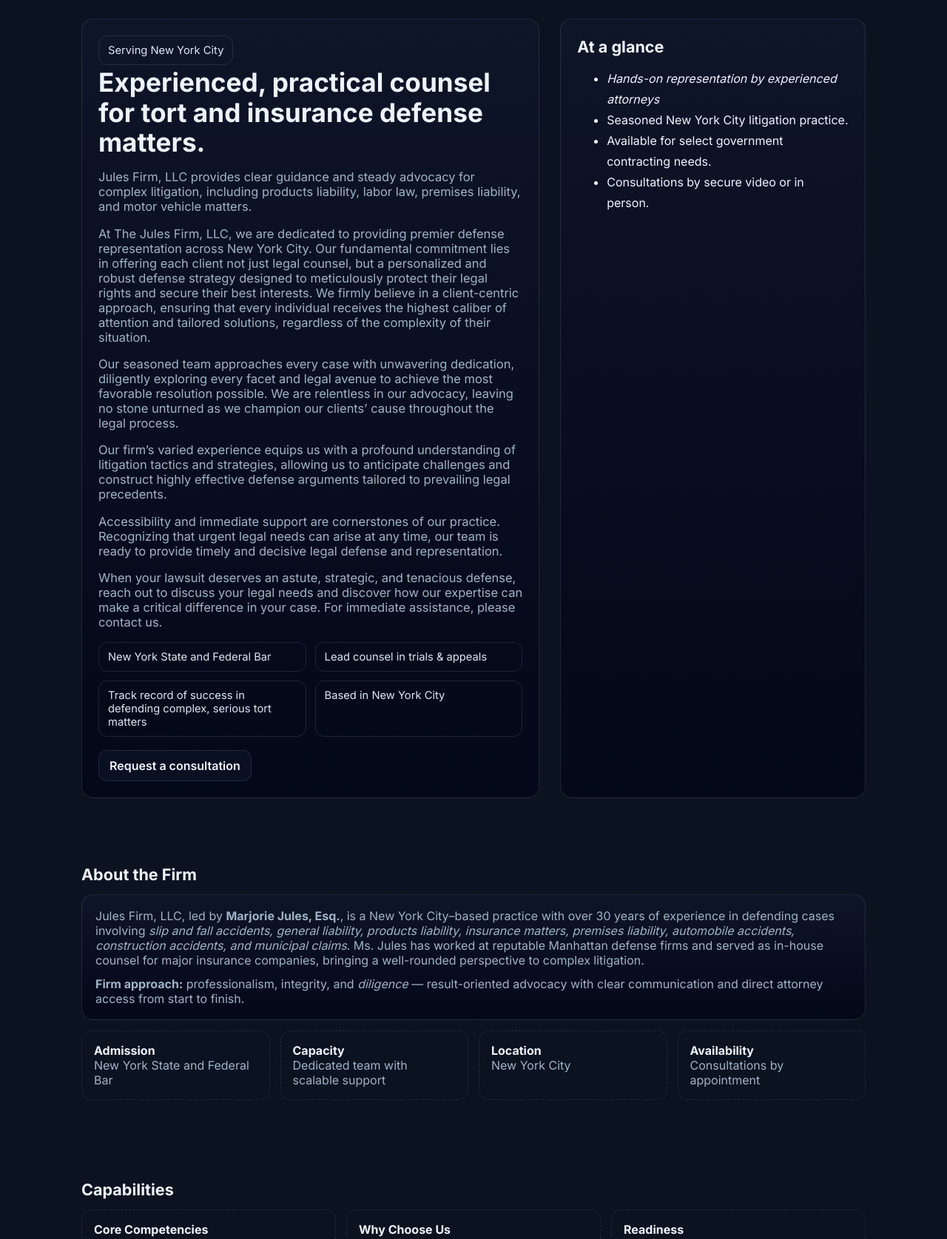
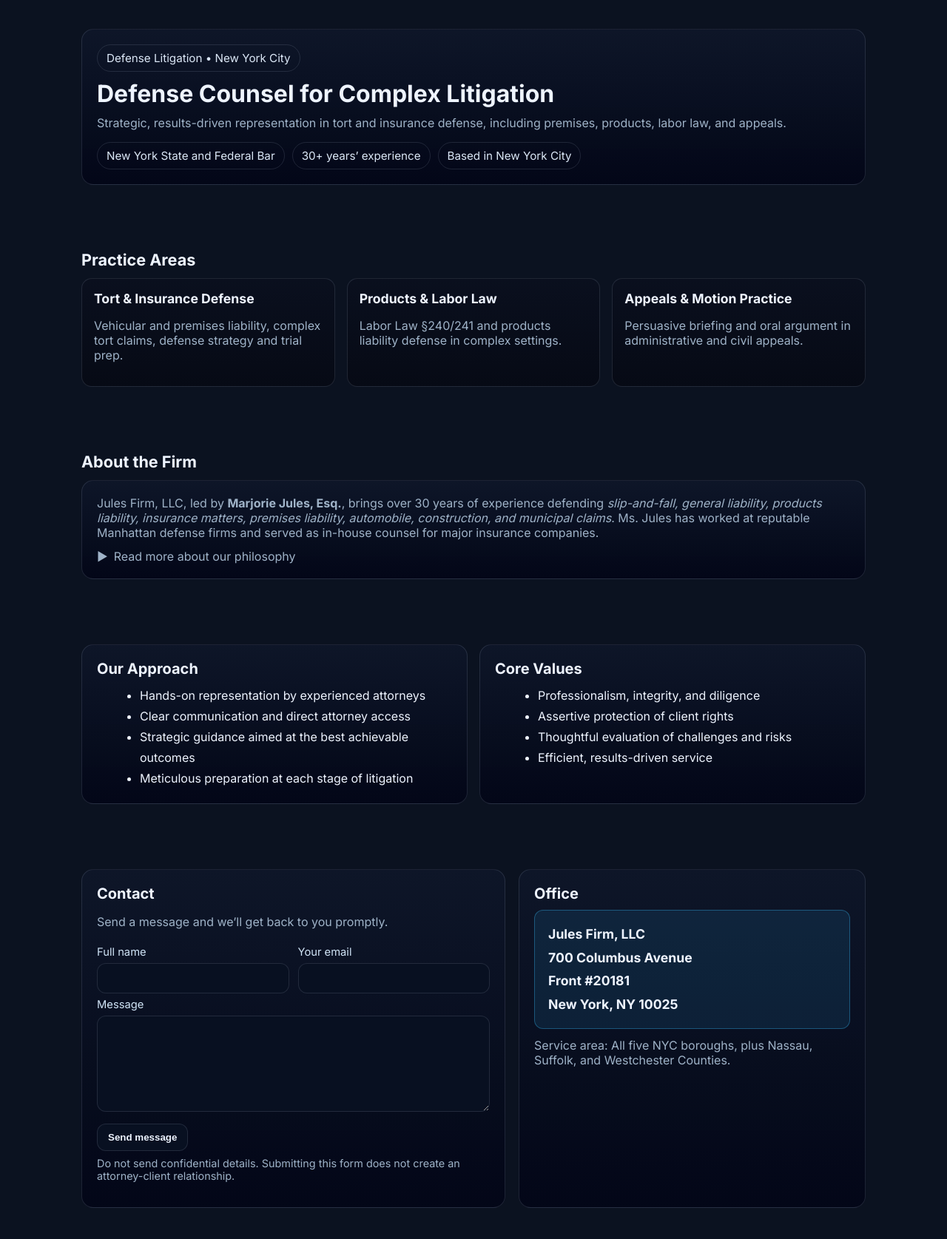
Before and after one commit to APJules/Marjorie-Jules-Website, a plain HTML site: page index.html in a window 1280 px wide. Shown: the part 96-1771 px from the top of the page at 74% size. Drawn offline with Linux system fonts and the light colour scheme.

Commit message:
index.html

```diff
--- a/index.html
+++ b/index.html
@@ -3,106 +3,72 @@
 <head>
   <meta charset="utf-8" />
   <meta name="viewport" content="width=device-width, initial-scale=1" />
-  <title>Jules Firm, LLC | New York City Law Firm</title>
-  <meta name="description" content="Jules Firm, LLC — New York City defense litigation led by Marjorie Jules, Esq., focused on tort and insurance defense, products liability, premises liability, labor law, appeals, and complex matters." />
+  <title>Jules Firm, LLC | New York City Defense Counsel</title>
+  <meta name="description" content="Jules Firm, LLC provides strategic, results-driven defense counsel in New York City. Tort and insurance defense, premises, products, labor law, appeals." />
 
   <link rel="preconnect" href="https://fonts.googleapis.com">
   <link rel="preconnect" href="https://fonts.gstatic.com" crossorigin>
   <link href="https://fonts.googleapis.com/css2?family=Inter:wght@300;400;600;700&display=swap" rel="stylesheet">
 
   <style>
-    /* Dark theme palette */
     :root{
-      --bg:#0b1220;              /* solid deep navy */
-      --muted:#9fb3c8;           /* soft blue-gray text */
-      --text:#eef4ff;            /* near white */
-      --accent:#38bdf8;          /* sky-400 */
-      --accent-2:#22d3ee;        /* cyan-400 */
+      --bg:#0b1220;            /* solid dark navy */
+      --panel:rgba(15,23,42,.86);
+      --text:#eef4ff;          /* near white */
+      --muted:#9fb3c8;         /* soft blue-gray */
+      --accent:#38bdf8;        /* cyan sky */
+      --accent-2:#22d3ee;
+      --border:rgba(148,163,184,.18);
       --ring:rgba(56,189,248,.35);
-      --panel:rgba(15,23,42,.78);
-      --border:rgba(148,163,184,.18);
     }
-
-    /* Global text colors (restore if anything turned black) */
-    body, h1, h2, h3, h4, h5, h6, p, li, label { color: var(--text); }
-    .muted { color: var(--muted) !important; }
-
     *{box-sizing:border-box}
     html,body{height:100%}
     body{
       margin:0;
       font-family:Inter,system-ui,-apple-system,"Segoe UI",Roboto,"Helvetica Neue",Arial,"Noto Sans",sans-serif;
-      background: var(--bg); /* SOLID background (no gradient) */
+      background:var(--bg); color:var(--text);
+      -webkit-font-smoothing:antialiased; -moz-osx-font-smoothing:grayscale;
     }
-
-    a, a:visited { color:var(--accent); text-decoration:none }
-    a:hover { color:var(--accent-2) }
-
-    header{
-      position:sticky; top:0; z-index:50;
-      backdrop-filter:saturate(140%) blur(6px);
-      background:rgba(2,8,23,.6);
-      border-bottom:1px solid rgba(148,163,184,.15)
-    }
+    a,a:visited{color:var(--accent); text-decoration:none}
+    a:hover{color:var(--accent-2)}
     .container{max-width:1100px; margin:0 auto; padding:0 20px}
+    header{position:sticky; top:0; z-index:40; background:rgba(7,12,24,.9); border-bottom:1px solid var(--border); backdrop-filter:saturate(140%) blur(6px)}
     .nav{display:flex; align-items:center; justify-content:space-between; padding:14px 0}
-    .brand{display:flex; gap:12px; align-items:center}
-    .brand h1{font-size:1.05rem; margin:0; letter-spacing:.4px}
-
-    .btn{
-      appearance:none; border:1px solid var(--border); background:#081021; color:var(--text);
-      padding:10px 14px; border-radius:12px; font-weight:600
-    }
+    .brand{font-weight:700; letter-spacing:.3px}
+    .btn{border:1px solid var(--border); background:#081021; color:var(--text); padding:10px 14px; border-radius:12px; font-weight:600}
     .btn:focus{outline:none; box-shadow:0 0 0 6px var(--ring)}
 
-    /* Cards / tiles */
-    .card, .tile {
-      background: linear-gradient(180deg, var(--panel), rgba(2,6,23,.82));
-      color: var(--text);
-      border: 1px solid var(--border);
-      border-radius:16px;
-    }
-    .card .inner{padding:22px}
-    .tile{padding:18px}
+    main.container{padding:28px 20px}
+    section{padding:44px 0}
+    h1,h2,h3,h4{margin:0 0 10px}
+    .muted{color:var(--muted)}
+    .card{background:linear-gradient(180deg,var(--panel),rgba(2,6,23,.9)); border:1px solid var(--border); border-radius:16px; padding:20px}
+    .grid-3{display:grid; grid-template-columns:repeat(3,minmax(0,1fr)); gap:16px}
+    .grid-2{display:grid; grid-template-columns:repeat(2,minmax(0,1fr)); gap:16px}
+    .pill{display:inline-block; padding:8px 12px; border:1px solid var(--border); border-radius:999px; color:#dbe7f6; font-size:.95rem}
+    ul.clean{margin:10px 0 0 18px; line-height:1.75}
+    .tile{border:1px solid var(--border); border-radius:14px; padding:16px; background:linear-gradient(180deg,rgba(10,16,30,.9),rgba(6,10,20,.9))}
 
-    /* Hero */
-    .hero{padding:72px 0 36px}
-    .hero-grid{display:grid; grid-template-columns:1.2fr .8fr; gap:28px}
-    .hero h2{font-size:2.2rem; line-height:1.15; margin:.2rem 0 1rem}
-    .hero p{color:var(--muted); font-size:1.03rem}
+    /* Contact form */
+    .contact-wrap{display:grid; grid-template-columns:1.1fr .9fr; gap:18px}
+    label{display:block; font-size:.92rem; color:#d1e5f7; margin:6px 0}
+    input,textarea{width:100%; background:#081021; border:1px solid var(--border); color:var(--text); padding:12px 14px; border-radius:12px}
+    textarea{min-height:130px; resize:vertical}
+    .row{display:grid; grid-template-columns:1fr 1fr; gap:12px}
 
-    /* Sections */
-    section{padding:54px 0}
-    section h3{font-size:1.35rem; margin:0 0 14px}
+    .office{font-size:1.1rem; line-height:1.8; font-weight:700; background:rgba(56,189,248,.10);
+      padding:16px 18px; border-radius:12px; border:1px solid rgba(56,189,248,.35)}
 
-    /* Info strip */
-    .resume{display:grid; grid-template-columns:repeat(4,1fr); gap:14px}
-    .resume .item{padding:16px; border-radius:14px; border:1px dashed var(--border)}
+    /* Read more discloser */
+    details summary{cursor:pointer; list-style:none}
+    details summary::-webkit-details-marker{display:none}
+    summary .chev{transition:transform .15s ease}
+    details[open] summary .chev{transform:rotate(90deg)}
 
-    /* Contact */
-    .contact-wrap{display:grid; grid-template-columns:1.1fr .9fr; gap:22px}
-    label{display:block; font-size:.92rem; margin-bottom:6px; color:#d1e5f7}
-    input, textarea{width:100%; background:#081021; border:1px solid var(--border); color:var(--text); padding:12px 14px; border-radius:12px}
-    textarea{min-height:140px}
-    form .row{display:grid; grid-template-columns:1fr 1fr; gap:12px}
+    footer{padding:26px 0; color:#b9cbe0; border-top:1px solid var(--border)}
 
-    .pill{
-      border:1px solid var(--border); padding:10px 12px; border-radius:12px;
-      font-size:.92rem; color:#dbe7f6
-    }
-    .meta{display:grid; grid-template-columns:repeat(2,minmax(0,1fr)); gap:12px; margin-top:16px}
-
-    .office-address{
-      font-size:1.15rem; line-height:1.9; font-weight:700;
-      background:rgba(56,189,248,.10);
-      padding:16px 18px; border-radius:12px; border:1px solid rgba(56,189,248,.35)
-    }
-
-    footer{padding:28px 0; color:#b9cbe0; border-top:1px solid rgba(148,163,184,.15)}
-
-    @media (max-width: 920px){
-      .hero-grid,.resume,.contact-wrap,form .row{grid-template-columns:1fr}
-      .hero{padding-top:46px}
+    @media (max-width:920px){
+      .grid-3,.grid-2,.contact-wrap,.row{grid-template-columns:1fr}
     }
   </style>
 
@@ -129,196 +95,156 @@
 <body>
   <header>
     <div class="container nav">
-      <div class="brand">
-        <h1>Jules Firm, LLC</h1>
-      </div>
-      <div class="cta">
-        <a class="btn" href="#contact">Contact</a>
-      </div>
+      <div class="brand">Jules Firm, LLC</div>
+      <a class="btn" href="#contact">Contact</a>
     </div>
   </header>
 
   <main class="container">
-    <!-- HERO -->
-    <section class="hero">
-      <div class="hero-grid">
-        <div class="card"><div class="inner">
-          <span class="pill" style="display:inline-block">Serving New York City</span>
-          <h2>Experienced, practical counsel for tort and insurance defense matters.</h2>
-          <p>Jules Firm, LLC provides clear guidance and steady advocacy for complex litigation, including products liability, labor law, premises liability, and motor vehicle matters.</p>
 
-          <!-- NEW firm description inserted directly after the first paragraph -->
-          <p>
-            At The Jules Firm, LLC, we are dedicated to providing premier defense representation across New York City.
-            Our fundamental commitment lies in offering each client not just legal counsel, but a personalized and robust defense strategy
-            designed to meticulously protect their legal rights and secure their best interests. We firmly believe in a client-centric approach,
-            ensuring that every individual receives the highest caliber of attention and tailored solutions, regardless of the complexity of their situation.
-          </p>
-          <p>
-            Our seasoned team approaches every case with unwavering dedication, diligently exploring every facet and legal avenue to achieve
-            the most favorable resolution possible. We are relentless in our advocacy, leaving no stone unturned as we champion our clients’ cause throughout the legal process.
-          </p>
-          <p>
-            Our firm’s varied experience equips us with a profound understanding of litigation tactics and strategies, allowing us to anticipate challenges and construct
-            highly effective defense arguments tailored to prevailing legal precedents.
-          </p>
-          <p>
-            Accessibility and immediate support are cornerstones of our practice. Recognizing that urgent legal needs can arise at any time, our team is ready to provide
-            timely and decisive legal defense and representation.
-          </p>
-          <p>
-            When your lawsuit deserves an astute, strategic, and tenacious defense, reach out to discuss your legal needs and discover how our expertise can make
-            a critical difference in your case. For immediate assistance, please contact us.
-          </p>
-
-          <div class="meta">
-            <div class="pill">New York State and Federal Bar</div>
-            <div class="pill">Lead counsel in trials & appeals</div>
-            <div class="pill">Track record of success in defending complex, serious tort matters</div>
-            <div class="pill">Based in New York City</div>
-          </div>
-
-          <div style="margin-top:18px; display:flex; gap:10px; flex-wrap:wrap">
-            <a class="btn" href="#contact">Request a consultation</a>
-          </div>
-        </div></div>
-
-        <div class="card"><div class="inner">
-          <h3 style="margin-top:2px">At a glance</h3>
-          <ul class="muted" style="line-height:1.75">
-            <li><em>Hands-on representation by experienced attorneys</em></li>
-            <li>Seasoned New York City litigation practice.</li>
-            <li>Available for select government contracting needs.</li>
-            <li>Consultations by secure video or in person.</li>
-          </ul>
-        </div></div>
-      </div>
-    </section>
-
-    <!-- ABOUT -->
-    <section id="about">
-      <h3>About the Firm</h3>
-      <div class="tile">
-        <p class="muted" style="margin:0">
-          Jules Firm, LLC, led by <strong>Marjorie Jules, Esq.</strong>, is a New York City–based practice with over 30 years of experience in defending cases involving
-          <em>slip and fall accidents, general liability, products liability, insurance matters, premises liability, automobile accidents, construction accidents, and municipal claims</em>.
-          Ms. Jules has worked at reputable Manhattan defense firms and served as in-house counsel for major insurance companies, bringing a well-rounded perspective to complex litigation.
+    <!-- HERO: crisp + short -->
+    <section style="padding-top:36px">
+      <div class="card">
+        <span class="pill">Defense Litigation • New York City</span>
+        <h1 style="font-size:2rem; margin-top:10px">Defense Counsel for Complex Litigation</h1>
+        <p class="muted" style="margin-top:6px">
+          Strategic, results-driven representation in tort and insurance defense, including premises, products, labor law, and appeals.
         </p>
-        <p class="muted" style="margin:12px 0 0 0">
-          <strong>Firm approach:</strong> professionalism, integrity, and <em>diligence</em> — result-oriented advocacy with clear communication and direct attorney access from start to finish.
-        </p>
-      </div>
-
-      <div class="resume" style="margin-top:14px">
-        <div class="item">
-          <strong>Admission</strong>
-          <div class="muted">New York State and Federal Bar</div>
-        </div>
-        <div class="item">
-          <strong>Capacity</strong>
-          <div class="muted">Dedicated team with scalable support</div>
-        </div>
-        <div class="item">
-          <strong>Location</strong>
-          <div class="muted">New York City</div>
-        </div>
-        <div class="item">
-          <strong>Availability</strong>
-          <div class="muted">Consultations by appointment</div>
+        <div style="display:flex; gap:10px; flex-wrap:wrap; margin-top:10px">
+          <span class="pill">New York State and Federal Bar</span>
+          <span class="pill">30+ years’ experience</span>
+          <span class="pill">Based in New York City</span>
         </div>
       </div>
     </section>
 
-    <!-- CAPABILITIES -->
-    <section id="gov">
-      <h3>Capabilities</h3>
-      <div class="resume" style="grid-template-columns:repeat(3,1fr)">
-        <div class="item">
-          <strong>Core Competencies</strong>
-          <ul class="muted" style="margin:8px 0 0 18px; line-height:1.8">
-            <li>Personal attention by a committed team of professionals</li>
-            <li>Focused advocacy with open, clear communication</li>
+    <!-- PRACTICE AREAS: up front, scannable -->
+    <section>
+      <h2 style="font-size:1.35rem; margin-bottom:12px">Practice Areas</h2>
+      <div class="grid-3">
+        <div class="tile">
+          <h3 style="font-size:1.1rem">Tort & Insurance Defense</h3>
+          <p class="muted">Vehicular and premises liability, complex tort claims, defense strategy and trial prep.</p>
+        </div>
+        <div class="tile">
+          <h3 style="font-size:1.1rem">Products & Labor Law</h3>
+          <p class="muted">Labor Law §240/241 and products liability defense in complex settings.</p>
+        </div>
+        <div class="tile">
+          <h3 style="font-size:1.1rem">Appeals & Motion Practice</h3>
+          <p class="muted">Persuasive briefing and oral argument in administrative and civil appeals.</p>
+        </div>
+      </div>
+    </section>
+
+    <!-- ABOUT: concise + expandable philosophy -->
+    <section>
+      <h2 style="font-size:1.35rem; margin-bottom:12px">About the Firm</h2>
+      <div class="card">
+        <p class="muted" style="margin:0">
+          Jules Firm, LLC, led by <strong>Marjorie Jules, Esq.</strong>, brings over 30 years of experience defending
+          <em>slip-and-fall, general liability, products liability, insurance matters, premises liability, automobile, construction, and municipal claims</em>.
+          Ms. Jules has worked at reputable Manhattan defense firms and served as in-house counsel for major insurance companies.
+        </p>
+
+        <details style="margin-top:12px">
+          <summary class="muted" style="display:flex; align-items:center; gap:8px">
+            <span class="chev">▶</span> Read more about our philosophy
+          </summary>
+          <div style="margin-top:10px">
+            <p>
+              We provide premier defense representation with personalized, robust strategies designed to protect legal rights and secure clients’ best interests.
+              Our team approaches every case with diligence, exploring every facet to achieve the most favorable resolution possible.
+            </p>
+            <p>
+              Our varied background equips us to anticipate challenges and construct effective defense arguments aligned with prevailing legal precedents.
+              Accessibility and timely support are core to our practice.
+            </p>
+            <p>
+              When your matter deserves astute, strategic, and tenacious defense, we’re ready to help.
+            </p>
+          </div>
+        </details>
+      </div>
+    </section>
+
+    <!-- APPROACH + VALUES: bullets, not paragraphs -->
+    <section>
+      <div class="grid-2">
+        <div class="card">
+          <h2 style="font-size:1.25rem">Our Approach</h2>
+          <ul class="clean">
+            <li>Hands-on representation by experienced attorneys</li>
+            <li>Clear communication and direct attorney access</li>
             <li>Strategic guidance aimed at the best achievable outcomes</li>
-            <li>Support, attentiveness, and consideration throughout the case</li>
-            <li>Assertive protection of client rights at each stage</li>
+            <li>Meticulous preparation at each stage of litigation</li>
           </ul>
         </div>
-        <div class="item">
-          <strong>Why Choose Us</strong>
-          <ul class="muted" style="margin:8px 0 0 18px; line-height:1.8">
-            <li>More than three decades of litigation experience</li>
-            <li>Personalized, results-driven service</li>
-            <li>Trials, tort adjudications, and appellate advocacy</li>
-            <li>Brief-writing, motion practice, research, policy guidance</li>
-            <li>Streamlined operations that keep hourly rates reasonable</li>
-          </ul>
-        </div>
-        <div class="item">
-          <strong>Readiness</strong>
-          <ul class="muted" style="margin:8px 0 0 18px; line-height:1.8">
-            <li>Committed support staff serving all five NYC boroughs, Nassau, Suffolk, and Westchester Counties</li>
-            <li>Dedicated team of paralegals and legal assistants</li>
-            <li>Free consultation — in person, by phone, or via Zoom</li>
+        <div class="card">
+          <h2 style="font-size:1.25rem">Core Values</h2>
+          <ul class="clean">
+            <li>Professionalism, integrity, and diligence</li>
+            <li>Assertive protection of client rights</li>
+            <li>Thoughtful evaluation of challenges and risks</li>
+            <li>Efficient, results-driven service</li>
           </ul>
         </div>
       </div>
     </section>
 
-    <!-- CONTACT -->
+    <!-- CONTACT + OFFICE -->
     <section id="contact">
-      <h3>Contact</h3>
       <div class="contact-wrap">
-        <div class="card"><div class="inner">
-          <p class="muted">For consultations or engagements, please send a message below.</p>
-          <div class="office-address">
-            Jules Firm, LLC<br/>
-            700 Columbus Avenue, Front<br/>
-            #20181<br/>
-            New York, NY 10025
-          </div>
-          <p class="muted" style="font-size:.9rem; margin-top:18px">
-            <strong>Note:</strong> Do not send confidential details through this form. Submitting a message does not create an attorney-client relationship.
-          </p>
-        </div></div>
-
-        <!-- Formspree form -->
-        <form class="card" method="POST" action="https://formspree.io/f/mrbynwre">
-          <div class="inner">
+        <div class="card">
+          <h2 style="font-size:1.25rem; margin-bottom:10px">Contact</h2>
+          <p class="muted">Send a message and we’ll get back to you promptly.</p>
+          <form action="https://formspree.io/f/mrbynwre" method="POST">
             <div class="row">
               <div>
                 <label for="name">Full name</label>
-                <input id="name" name="name" autocomplete="name" required />
+                <input id="name" name="name" type="text" autocomplete="name" required />
               </div>
               <div>
                 <label for="email">Your email</label>
-                <input id="email" type="email" name="email" autocomplete="email" required />
+                <input id="email" name="email" type="email" autocomplete="email" required />
               </div>
             </div>
-
-            <div style="margin-top:12px">
-              <label for="message">How can we help?</label>
+            <div>
+              <label for="message">Message</label>
               <textarea id="message" name="message" required></textarea>
             </div>
 
-            <!-- Optional: set subject line and thank-you redirect -->
+            <!-- Optional metadata -->
             <input type="hidden" name="_subject" value="New inquiry from julesfirm.com" />
             <input type="hidden" name="_next" value="https://julesfirm.com/#thanks" />
-
-            <!-- Simple honeypot -->
             <input type="text" name="_gotcha" style="display:none" tabindex="-1" autocomplete="off" />
 
-            <div style="margin-top:14px; display:flex; gap:10px">
+            <div style="margin-top:12px">
               <button class="btn" type="submit">Send message</button>
             </div>
+            <p class="muted" style="margin-top:8px; font-size:.9rem">
+              Do not send confidential details. Submitting this form does not create an attorney-client relationship.
+            </p>
+          </form>
 
-            <p class="muted" style="margin-top:10px; font-size:.88rem">We will reply to your message as soon as possible.</p>
+          <!-- Shown after redirect to #thanks -->
+          <div id="thanks" class="tile" style="display:none; margin-top:14px">
+            <p class="muted" style="margin:0">Thank you — your message has been sent.</p>
           </div>
-        </form>
-      </div>
+        </div>
 
-      <!-- Thank-you message; revealed when URL ends with #thanks -->
-      <div id="thanks" class="tile" style="margin-top:16px; display:none;">
-        <p class="muted" style="margin:0">Thank you — your message has been sent.</p>
+        <div class="card">
+          <h2 style="font-size:1.25rem; margin-bottom:10px">Office</h2>
+          <div class="office">
+            Jules Firm, LLC<br/>
+            700 Columbus Avenue<br/>
+            Front #20181<br/>
+            New York, NY 10025
+          </div>
+          <p class="muted" style="margin-top:12px">
+            Service area: All five NYC boroughs, plus Nassau, Suffolk, and Westchester Counties.
+          </p>
+        </div>
       </div>
     </section>
 
@@ -339,15 +265,13 @@
   </footer>
 
   <script>
-    // Year in footer
+    // footer year
     document.getElementById('yr').textContent = new Date().getFullYear();
 
-    // If redirected to /#thanks, unhide the thank-you box
+    // reveal thank-you box on redirect
     if (location.hash === '#thanks') {
-      var t = document.getElementById('thanks');
-      if (t) t.style.display = 'block';
-      // optional: scroll it into view on mobile
-      setTimeout(function(){ t && t.scrollIntoView({behavior:'smooth'}); }, 50);
+      const t = document.getElementById('thanks');
+      if (t) { t.style.display = 'block'; setTimeout(()=>t.scrollIntoView({behavior:'smooth'}), 50); }
     }
   </script>
 </body>
```
